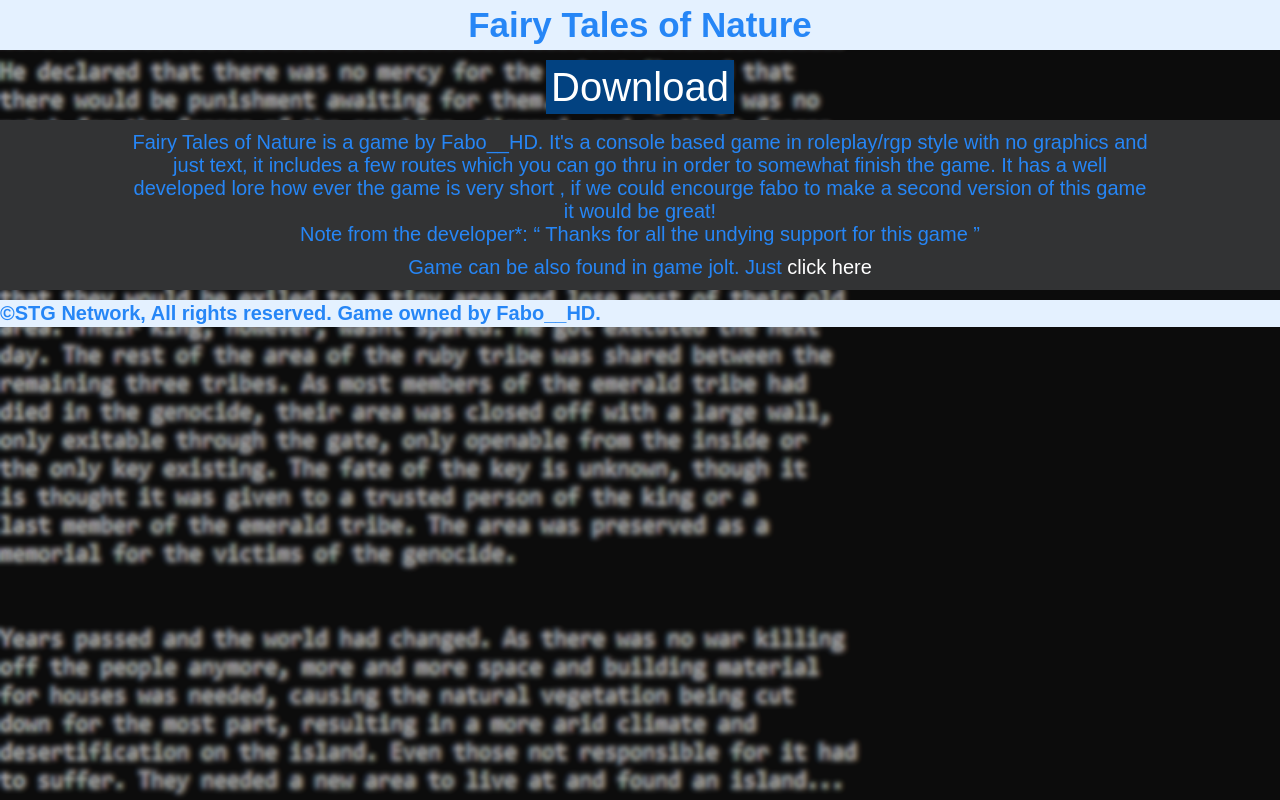
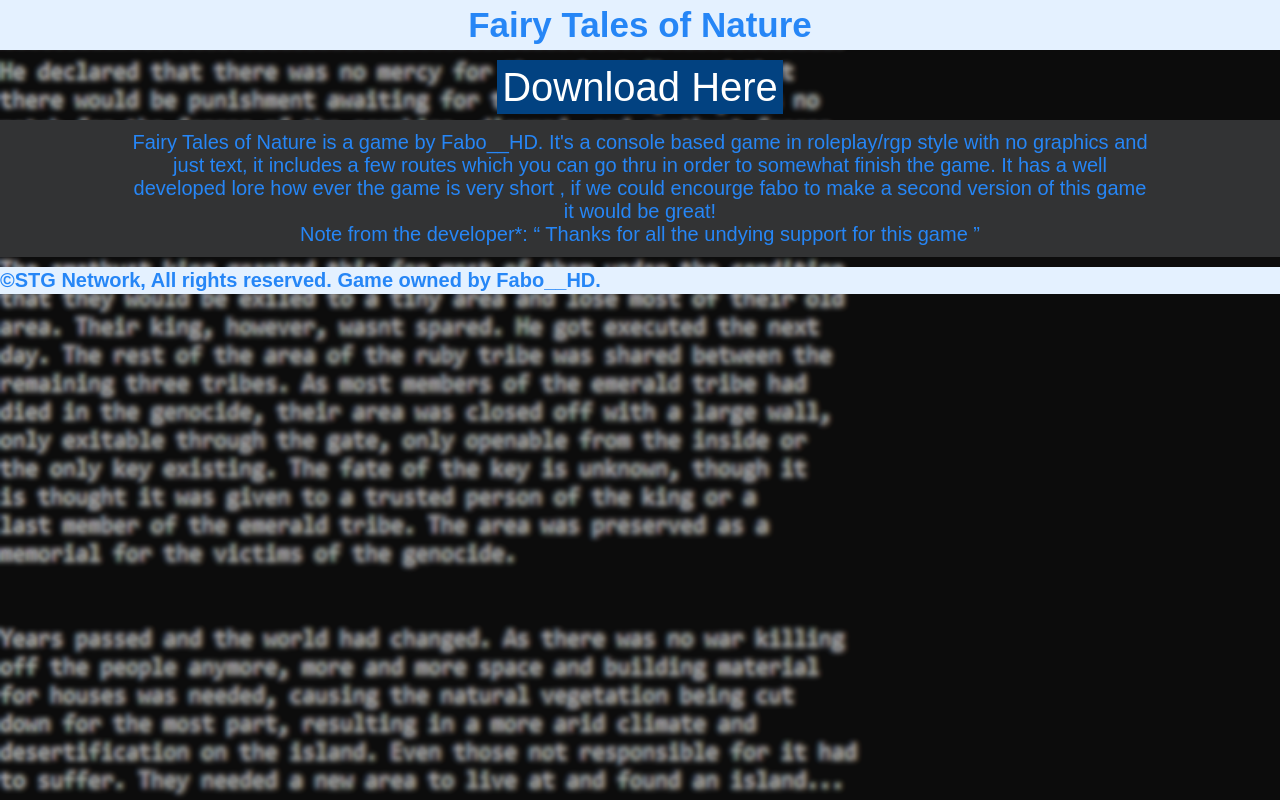
Before and after one commit to Sinmis077/Fabo, a plain HTML site: page index.html in a window 1280 px wide. Drawn offline with Linux system fonts and the light colour scheme.

Commit message:
Update index.html

```diff
--- a/index.html
+++ b/index.html
@@ -11,7 +11,7 @@
 			<h1>Fairy Tales of Nature</h1>
 		</header>
 		<nav>
-			<a href="fairytalesofnature.exe" download>Download</a>
+			<a href="https://gamejolt.com/games/fairytales_of_nature/414663">Download Here</a>
 		</nav>
 		<main>
 			<div class="text">
@@ -20,7 +20,6 @@
 			a well developed lore how ever the game is very short , if we could encourge fabo to make a second version
 			of this game it would be great!<br>
 			Note from the developer*: <q> Thanks for all the undying support for this game </q></p>
-			<p>Game can be also found in game jolt. Just <a href="https://gamejolt.com/games/fairytales_of_nature/414663">click here</a></p>
 			</div>
 		</main>
 		<footer>
```
